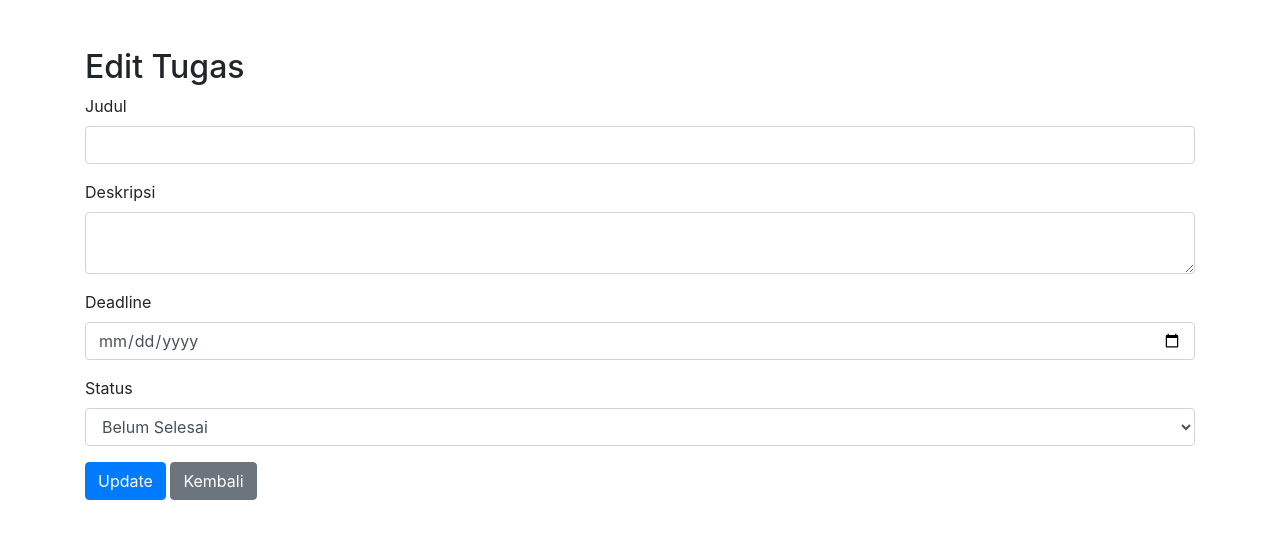
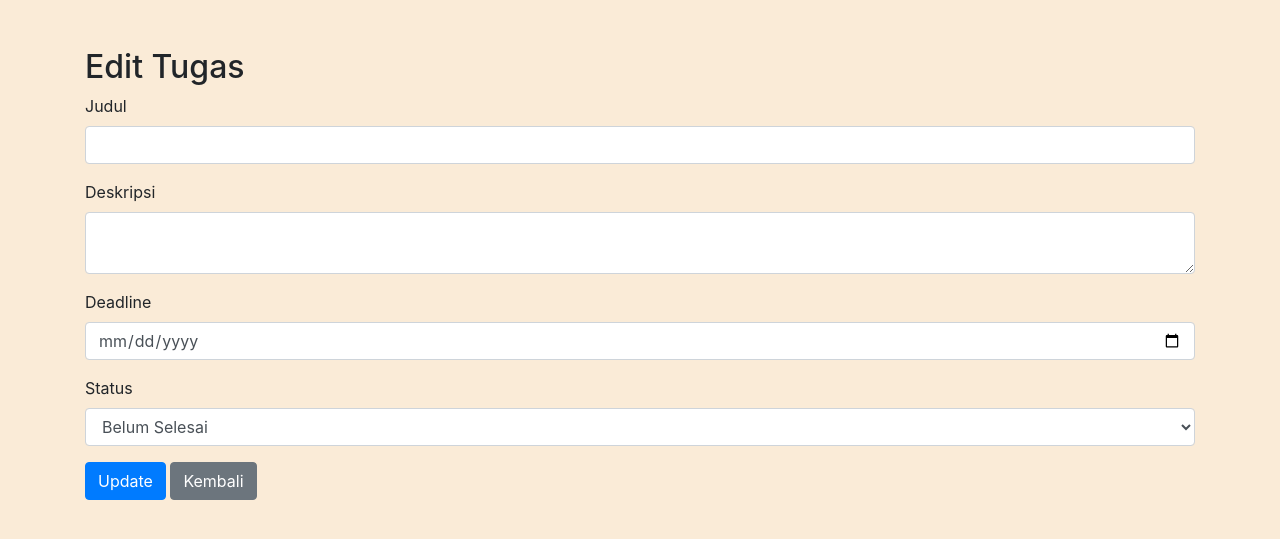
Before and after one commit to Galih1250/uts-framework, a CodeIgniter 4 app: the page made by app/Views/tugas/edit.php in a window 1280 px wide. Shown: the top 539 px of the page. Run offline with PHP 8.4 and a stand-in for CodeIgniter, Linux system fonts and the light colour scheme; the template is opened without the code that fills it, so the values that code supplies are empty; some libraries are stand-ins or nearby versions.

Commit message:
Changing background color

```diff
--- a/app/Views/auth/login.php
+++ b/app/Views/auth/login.php
@@ -3,6 +3,11 @@
 <head>
     <title>Login</title>
     <link href="https://cdn.jsdelivr.net/npm/bootstrap@4.6.0/dist/css/bootstrap.min.css" rel="stylesheet">
+    <style>
+        body {
+            background-color: antiquewhite ;
+        }
+    </style>
 </head>
 <body class="container mt-5">
     <h2>Login</h2>
--- a/app/Views/auth/register.php
+++ b/app/Views/auth/register.php
@@ -3,6 +3,11 @@
 <head>
     <title>Register</title>
     <link href="https://cdn.jsdelivr.net/npm/bootstrap@4.6.0/dist/css/bootstrap.min.css" rel="stylesheet">
+    <style>
+        body {
+            background-color: antiquewhite ;
+        }
+    </style>
 </head>
 <body class="container mt-5">
     <h2>Register</h2>
--- a/app/Views/tugas/edit.php
+++ b/app/Views/tugas/edit.php
@@ -3,6 +3,11 @@
 <head>
     <title>Edit Tugas</title>
     <link href="https://cdn.jsdelivr.net/npm/bootstrap@4.6.0/dist/css/bootstrap.min.css" rel="stylesheet">
+    <style>
+        body {
+            background-color: antiquewhite ;
+        }
+    </style>
 </head>
 <body class="container mt-5">
     <h2>Edit Tugas</h2>
--- a/app/Views/tugas/index.php
+++ b/app/Views/tugas/index.php
@@ -3,6 +3,11 @@
 <head>
     <title>Daftar Tugas</title>
     <link href="https://cdn.jsdelivr.net/npm/bootstrap@4.6.0/dist/css/bootstrap.min.css" rel="stylesheet">
+    <style>
+        body {
+            background-color: antiquewhite ;
+        }
+    </style>
 </head>
 <body class="container mt-5">
     <h2>Daftar Tugas</h2>
--- a/app/Views/tugas/tambah.php
+++ b/app/Views/tugas/tambah.php
@@ -3,6 +3,11 @@
 <head>
     <title>Tambah Tugas</title>
     <link href="https://cdn.jsdelivr.net/npm/bootstrap@4.6.0/dist/css/bootstrap.min.css" rel="stylesheet">
+    <style>
+        body {
+            background-color: antiquewhite ;
+        }
+    </style>
 </head>
 <body class="container mt-5">
     <h2>Tambah Tugas</h2>
--- a/app/Views/welcome_message.php
+++ b/app/Views/welcome_message.php
@@ -3,6 +3,11 @@
 <head>
     <title>Selamat Datang</title>
     <link href="https://cdn.jsdelivr.net/npm/bootstrap@4.6.0/dist/css/bootstrap.min.css" rel="stylesheet">
+    <style>
+        body {
+            background-color: antiquewhite ;
+        }
+    </style>
 </head>
 <body class="container mt-5 text-center">
     <h1 class="mb-4">Selamat Datang di Aplikasi Manajemen Tugas</h1>
```
